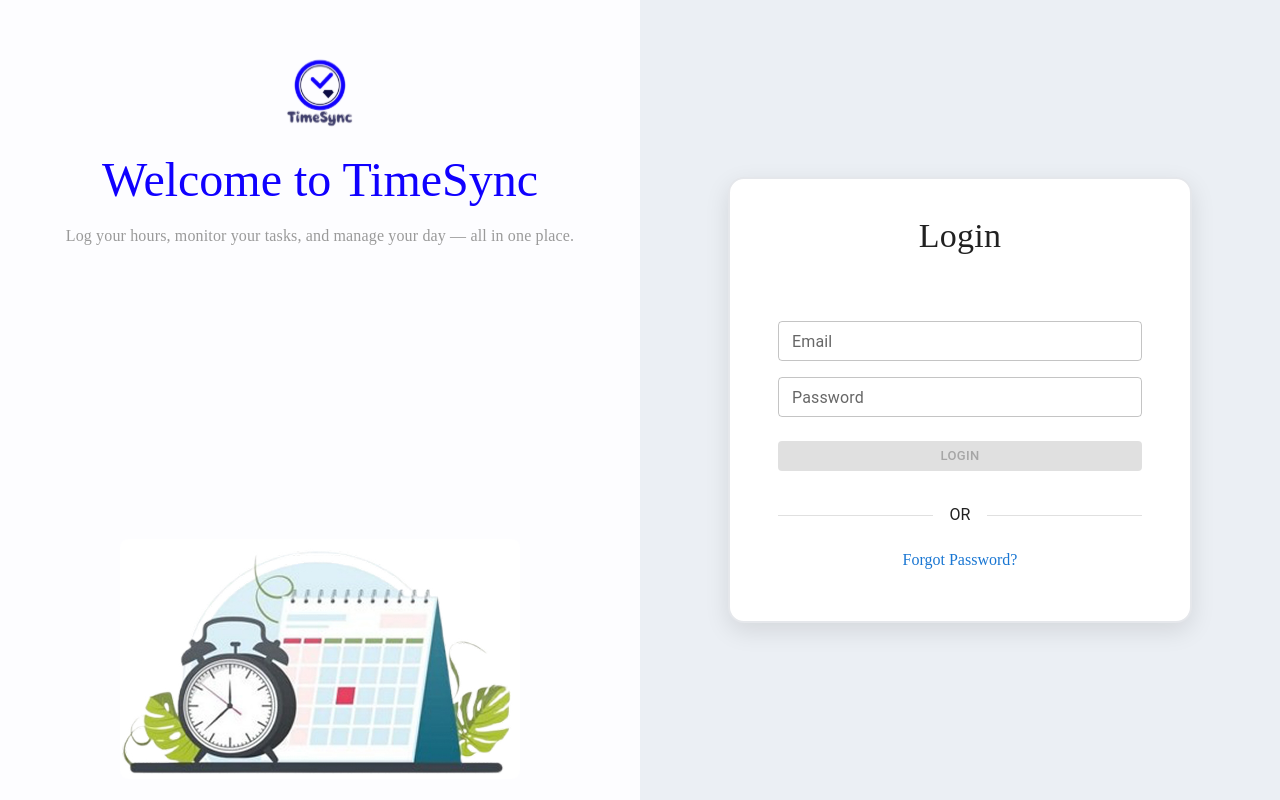
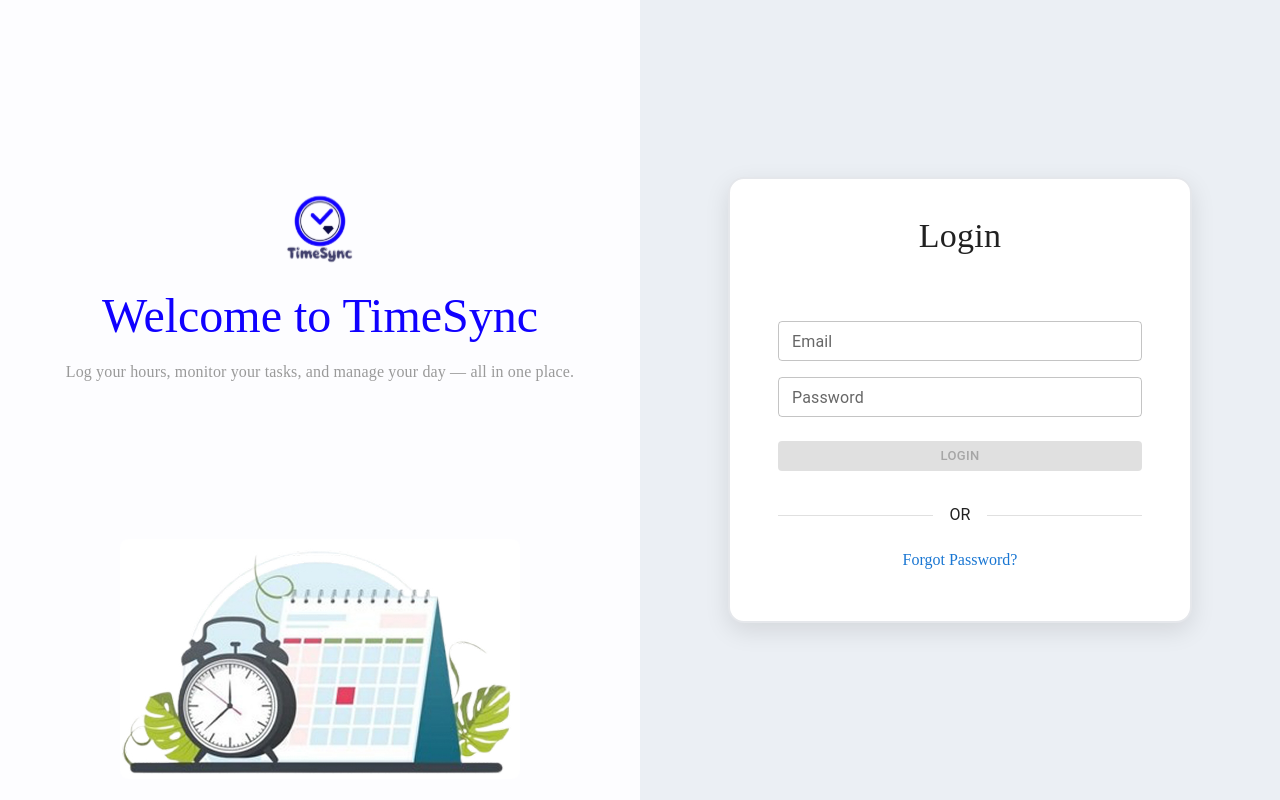
Before and after one commit to rashmithakau/tms, a React (Vite) app in the folder apps/ui/: page / in a window 1280 px wide. Built offline with nearby package versions, Linux system fonts and the light colour scheme.

Commit message:
chore:fix-alignment-issues

```diff
--- a/apps/ui/src/components/organisms/LoginLeftPanel.tsx
+++ b/apps/ui/src/components/organisms/LoginLeftPanel.tsx
@@ -15,13 +15,23 @@ const LoginLeftPanel: React.FC<ILoginLeftPanelProps> = ({
         width: '100%',
         display: 'flex',
         flexDirection: 'column',
-        justifyContent: 'space-between', // Distributes space between top content and bottom image
         alignItems: 'center',
         padding: 4,
       }}
     >
-      {/* Top Content Section */}
-      <Box sx={{ textAlign: 'center', marginTop: '10%', flex: 1 }}>
+      {/* Top Half - Content aligned to bottom */}
+      <Box
+        sx={{
+          height: '50vh',
+          width: '100%',
+          display: 'flex',
+          flexDirection: 'column',
+          justifyContent: 'flex-end', // Aligns content to bottom of top half
+          alignItems: 'center',
+          textAlign: 'center',
+          paddingBottom: 2,
+        }}
+      >
         {/* Logo */}
         {icon && (
           <Box sx={{ mb: 3, display: 'flex', justifyContent: 'center' }}>
@@ -35,9 +45,7 @@ const LoginLeftPanel: React.FC<ILoginLeftPanelProps> = ({
             variant="h3"
             sx={{
               mb: 2,
-
               color: theme.palette.text.primary,
-
               fontFamily: theme.typography.fontFamily,
             }}
           >
@@ -62,16 +70,24 @@ const LoginLeftPanel: React.FC<ILoginLeftPanelProps> = ({
         )}
       </Box>
 
-      {/* Bottom Image Section */}
+      {/* Bottom Half - Image aligned to bottom */}
       <Box
         sx={{
+          height: '50vh',
           width: '100%',
-          maxWidth: 400, // Control image container width
-          height: 250, // Set specific height for image container
+          display: 'flex',
+          justifyContent: 'center',
+          alignItems: 'flex-end', // Aligns image to bottom of bottom half
+          paddingBottom: 2,
+        }}
+      >
+        <Box
+          sx={{
+            maxWidth: 400,
+            height: 250,
             display: 'flex',
             justifyContent: 'center',
             alignItems: 'center',
-          marginBottom: 2,
           }}
         >
           <img
@@ -80,10 +96,11 @@ const LoginLeftPanel: React.FC<ILoginLeftPanelProps> = ({
             style={{
               maxWidth: '100%',
               maxHeight: '100%',
-            objectFit: 'contain', // Maintains aspect ratio
-            borderRadius: '8px', // Optional: adds rounded corners
+              objectFit: 'contain',
+              borderRadius: '8px',
             }}
           />
+        </Box>
       </Box>
     </Box>
   );
--- a/apps/ui/src/validations/TextFieldSchema.tsx
+++ b/apps/ui/src/validations/TextFieldSchema.tsx
@@ -7,10 +7,4 @@ export const emailField = yup
 
 export const passwordField = yup
   .string()
-    .required("New password is required")
-    .min(8, "Password must be at least 8 characters")
-    .max(12, "Password must be at most 12 characters")
-    .matches(/[A-Z]/, "Must contain at least one uppercase letter")
-    .matches(/[a-z]/, "Must contain at least one lowercase letter")
-    .matches(/\d/, "Must contain at least one number")
-    .matches(/[@$!%*?&#^(){}[\]<>+=~|\\/:;"',.-]/, " At least one special character");
+    .required("password is required")
```
Also changed, not shown: 1 other file (tests, documents, lock files or other folders). Lines whose indentation alone changed are shown as unchanged.
